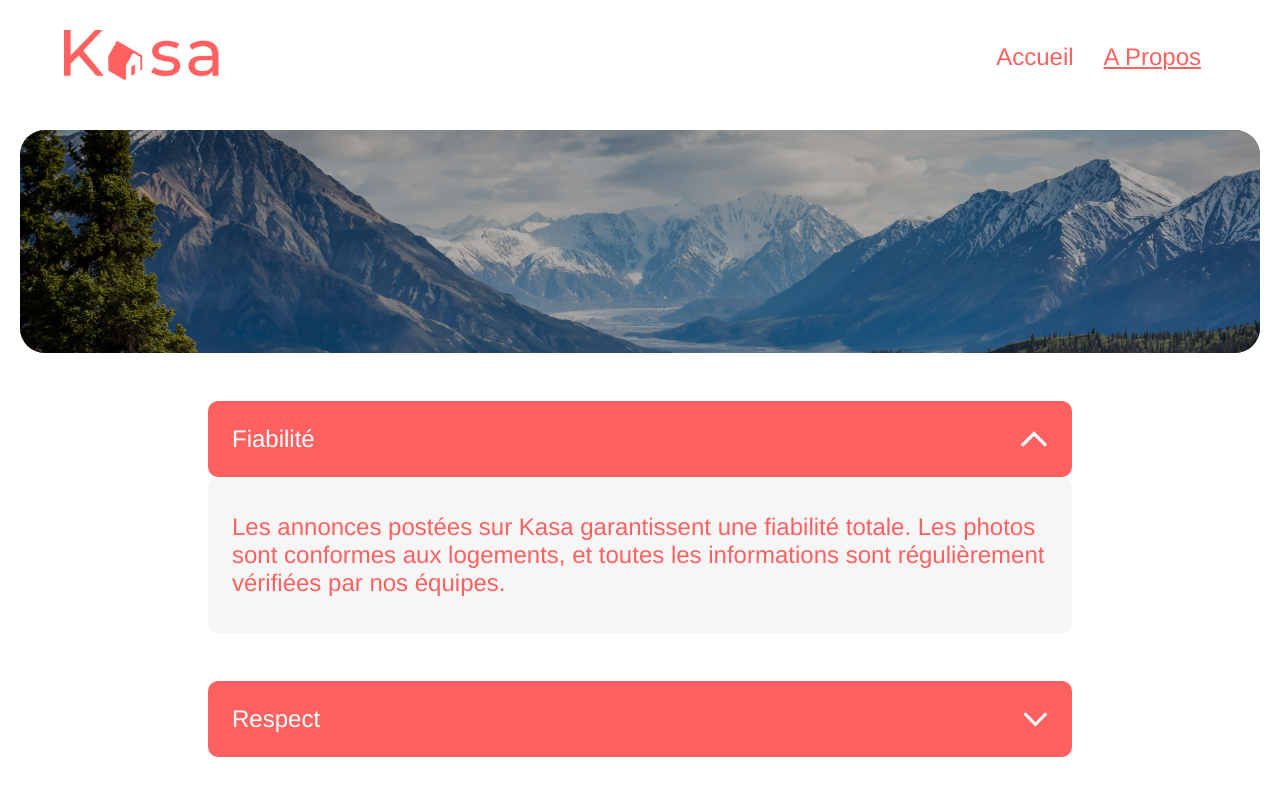
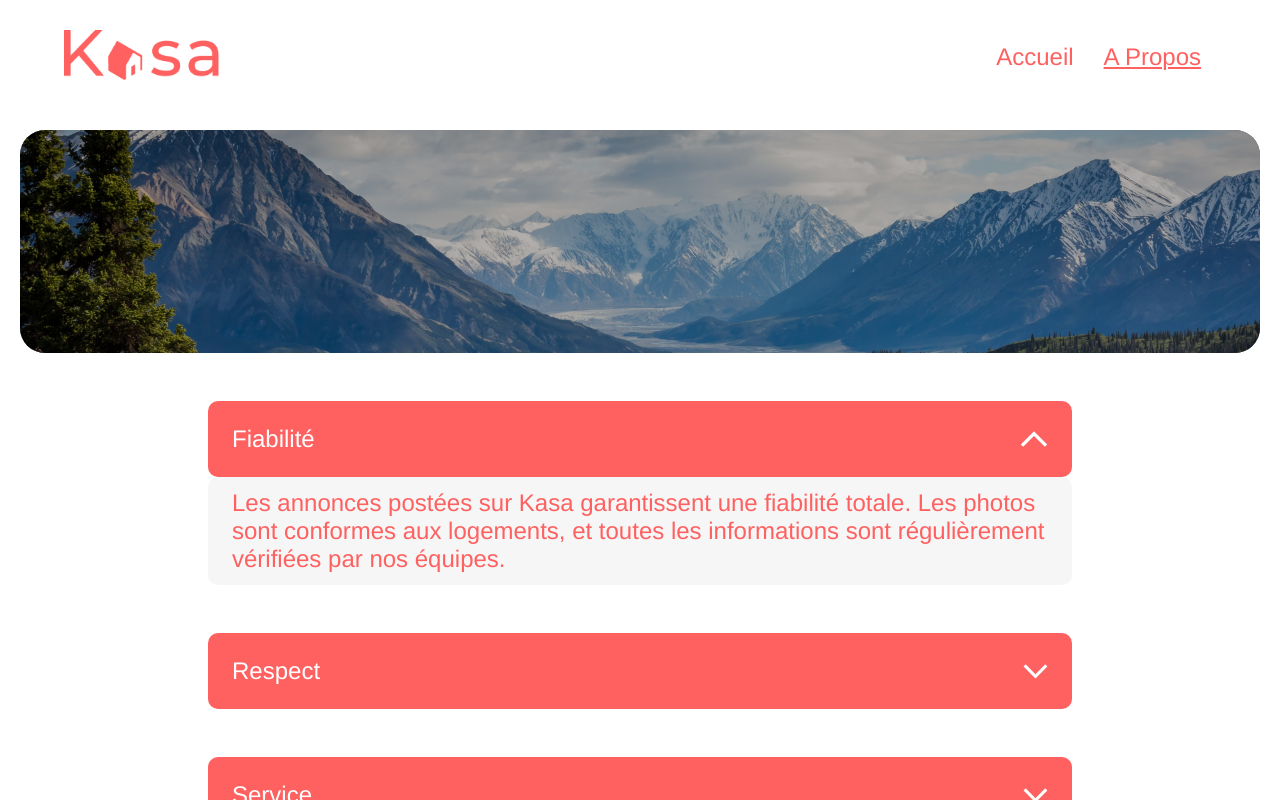
Before and after one commit to logan-ncz/kasa, a React (Create React App) app in the folder kasa/: page /a_propos in a window 1280 px wide. Both pictures are taken after a click on the picture 1035 px from the left and 439 px from the top of the page. Shown: the top 800 px of the page. Built offline with nearby package versions, Linux system fonts and the light colour scheme.

Commit message:
component Collapse with states management

```diff
--- /dev/null
+++ b/kasa/src/components/Collapse/index.jsx
@@ -0,0 +1,25 @@
+import Chevron from '../../assets/chevron.svg'
+import Chevron_down from '../../assets/chevron-down.svg'
+
+export default function Collapse(props) {
+
+    const openClose = props.state
+
+    const menuOpenClose = props.function
+
+    const title = props.title
+
+    const classname = props.class
+
+    return (
+        <div className={'a_propos_' + classname}>
+            <div className={'a_propos_' + classname + '_top'}>
+                <p>{title}</p>
+                {openClose?<img className={'a_propos_' + classname + '_top_chevron'} onClick={menuOpenClose} src={Chevron} alt="" />:<img className={'a_propos_' + classname + '_top_chevron'} onClick={() => menuOpenClose(openClose, title)} src={Chevron_down} alt="" />}
+            </div>
+            {openClose?<div className={'a_propos_'+ classname +'_text'}>
+                {props.children}
+            </div>:null}
+        </div>
+    )
+}
--- a/kasa/src/components/Header/styles.scss
+++ b/kasa/src/components/Header/styles.scss
@@ -24,10 +24,6 @@
     }
 }
 
-// .underline {
-//     text-decoration: underline;
-// }
-
 @media (max-width: 415px) {
     .header {
         img {
--- a/kasa/src/pages/A_propos/index.jsx
+++ b/kasa/src/pages/A_propos/index.jsx
@@ -1,8 +1,7 @@
 import Banner from '../../assets/banner_a_propos.png'
-import Chevron from '../../assets/chevron.svg'
-import Chevron_down from '../../assets/chevron-down.svg'
 import './styles.scss'
 import { useState } from 'react';
+import Collapse from '../../components/Collapse';
 
 export default function About() {
 
@@ -14,46 +13,28 @@ export default function About() {
 
     const [ openCloseSecurite , setOpenCloseSecurite ] = useState(false);
 
-
-    // const [ openClose, setOpenClose ] = useState({
-    //     fiabilite: true,
-    //     respect: true,
-    // });
-
-    const menuOpenCloseFiabilite = function(element){
+    function menuOpenClose(element, title){
         if(element === true){
             element = false
         } else if(element === false){
             element = true
         }
-        setOpenCloseFiabilite(element)
-    }
-
-    const menuOpenCloseRespect = function(element){
-        if(element === true){
-            element = false
-        } else if(element === false){
-            element = true
+        switch (title) {
+            case 'fiabilite':
+                setOpenCloseFiabilite(element)
+                break;
+            case 'respect':
+                setOpenCloseRespect(element)
+                break;
+            case 'service':
+                setOpenCloseService(element)
+                break;
+            case 'securite':
+                setOpenCloseSecurite(element)
+                break;
+            default:
+                return null;
         }
-        setOpenCloseRespect(element)
-    }
-
-    const menuOpenCloseService = function(element){
-        if(element === true){
-            element = false
-        } else if(element === false){
-            element = true
-        }
-        setOpenCloseService(element)
-    }
-
-    const menuOpenCloseSecurite = function(element){
-        if(element === true){
-            element = false
-        } else if(element === false){
-            element = true
-        }
-        setOpenCloseSecurite(element)
     }
 
     return (
@@ -64,45 +45,23 @@ export default function About() {
                 </figure>
             </div>
             <div className="a_propos">
-                <div className="a_propos_fiabilite">
-                    <div className='a_propos_fiabilite_top'>
-                        <p>Fiabilité</p>
-                        {openCloseFiabilite?<img className='a_propos_fiabilite_top_chevron' onClick={() => menuOpenCloseFiabilite(openCloseFiabilite)} src={Chevron} alt="" />:<img className='a_propos_fiabilite_top_chevron' onClick={() => menuOpenCloseFiabilite(openCloseFiabilite)} src={Chevron_down} alt="" />}
-                    </div>
-                    {openCloseFiabilite?<div className="a_propos_fiabilite_text">
-                        <p>Les annonces postées sur Kasa garantissent une fiabilité totale. Les photos sont conformes aux logements, et toutes les informations sont régulièrement vérifiées par nos équipes.</p>
-                    </div>:null}
+                <Collapse class={'fiabilite'} title='Fiabilité' state={openCloseFiabilite} function={() => menuOpenClose(openCloseFiabilite, 'fiabilite')}>
+                Les annonces postées sur Kasa garantissent une fiabilité totale. Les photos sont conformes aux logements, et toutes les informations sont régulièrement vérifiées par nos équipes.
+                </Collapse>
 
-                </div>
-                <div className="a_propos_respect">
-                    <div className='a_propos_respect_top'>
-                        <p>Respect</p>
-                        {openCloseRespect?<img className='a_propos_respect_top_chevron' onClick={() => menuOpenCloseRespect(openCloseRespect)} src={Chevron} alt="" />:<img className='a_propos_respect_top_chevron' onClick={() => menuOpenCloseRespect(openCloseRespect)} src={Chevron_down} alt="" />}
-                    </div>
-                    {openCloseRespect?<div className="a_propos_respect_text">
-                        <p>La bienveillance fait partie des valeurs fondatrices de Kasa. Tout comportement discriminatoire ou de perturbation du voisinage entraînera une exclusion de notre plateforme.</p>
-                    </div>:null}
-                </div>
-                <div className="a_propos_service">
-                    <div className='a_propos_service_top'>
-                        <p>Service</p>
-                        {openCloseService?<img className='a_propos_service_top_chevron' onClick={() => menuOpenCloseService(openCloseService)} src={Chevron} alt="" />:<img className='a_propos_service_top_chevron' onClick={() => menuOpenCloseService(openCloseService)} src={Chevron_down} alt="" />}
-                    </div>
-                    {openCloseService?<div className="a_propos_service_text">
-                        <p>Nos équipes se tiennent à votre disposition pour vous fournir une expérience parfaite. N'hésitez pas à nous contacter si vous avez la moindre question.</p>
-                    </div>:null}
-                </div>
-                <div className="a_propos_securite">
-                    <div className='a_propos_securite_top'>
-                        <p>Sécurité</p>
-                        {openCloseSecurite?<img className='a_propos_securite_top_chevron' onClick={() => menuOpenCloseSecurite(openCloseSecurite)} src={Chevron} alt="" />:<img className='a_propos_securite_top_chevron' onClick={() => menuOpenCloseSecurite(openCloseSecurite)} src={Chevron_down} alt="" />}
-                    </div>
-                    {openCloseSecurite?<div className="a_propos_securite_text">
-                        <p>La sécurité est la priorité de Kasa. Aussi bien pour nos hôtes que pour les voyageurs, chaque logement correspond aux critères de sécurité établis par nos services.
-                        En laissant une note aussi bien à l'hôte qu'au locataire, cela permet à nos équipes de vérifier que les standards sont bien respectés.
-                        Nous organisons également des ateliers sur la sécurité domestique pour nos hôtes.</p>
-                    </div>:null}
-                </div>
+                <Collapse class={'respect'} title='Respect' state={openCloseRespect} function={() => menuOpenClose(openCloseRespect, 'respect')}>
+                La bienveillance fait partie des valeurs fondatrices de Kasa. Tout comportement discriminatoire ou de perturbation du voisinage entraînera une exclusion de notre plateforme.
+                </Collapse>
+
+                <Collapse class={'service'} title='Service' state={openCloseService} function={() => menuOpenClose(openCloseService, 'service')}>
+                Nos équipes se tiennent à votre disposition pour vous fournir une expérience parfaite. N'hésitez pas à nous contacter si vous avez la moindre question.
+                </Collapse>
+
+                <Collapse class={'securite'} title='Sécurité' state={openCloseSecurite} function={() => menuOpenClose(openCloseSecurite, 'securite')}>
+                La sécurité est la priorité de Kasa. Aussi bien pour nos hôtes que pour les voyageurs, chaque logement correspond aux critères de sécurité établis par nos services.
+                En laissant une note aussi bien à l'hôte qu'au locataire, cela permet à nos équipes de vérifier que les standards sont bien respectés.
+                Nous organisons également des ateliers sur la sécurité domestique pour nos hôtes.
+                </Collapse>
             </div>
         </div>
     )
```
